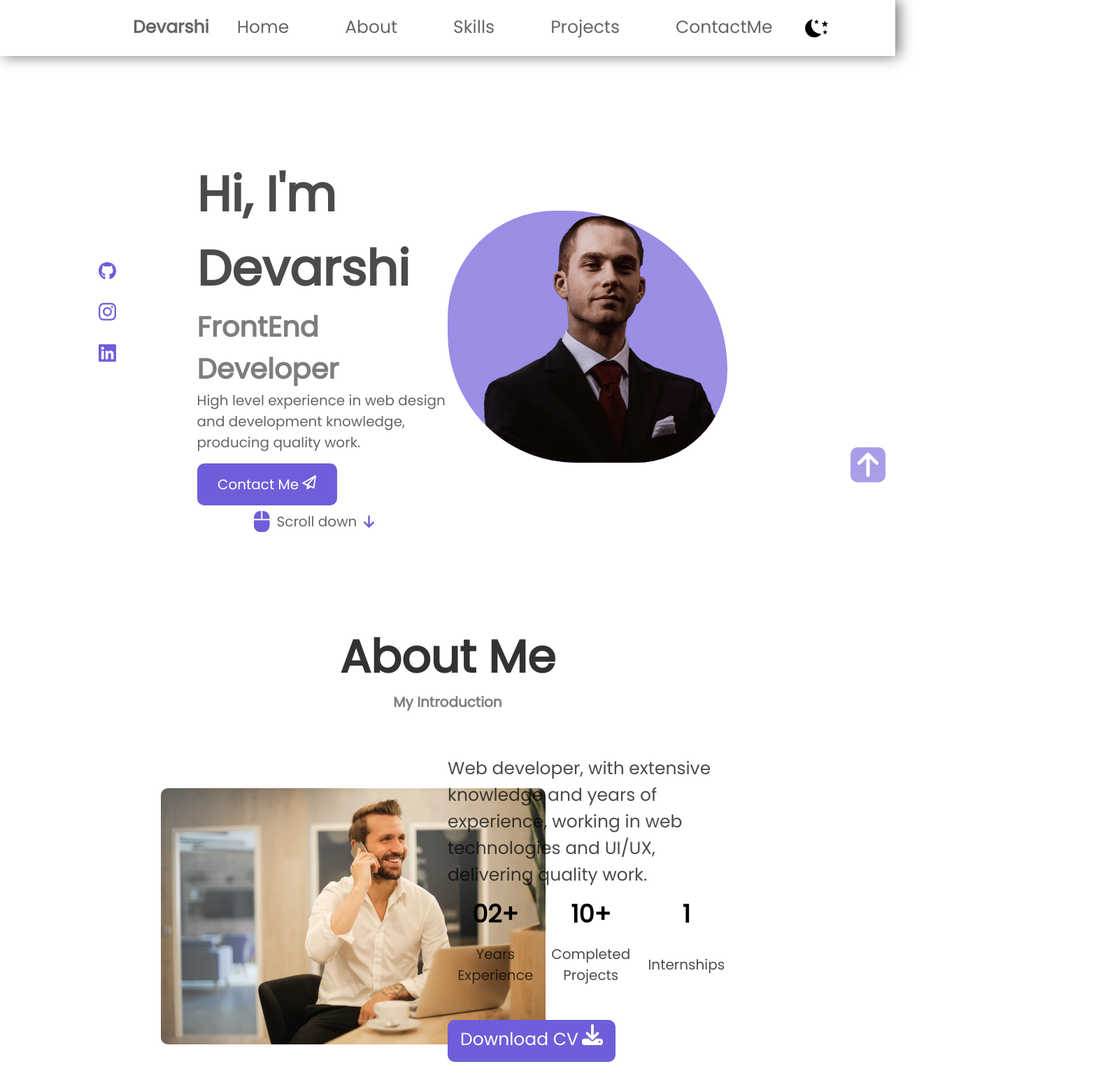
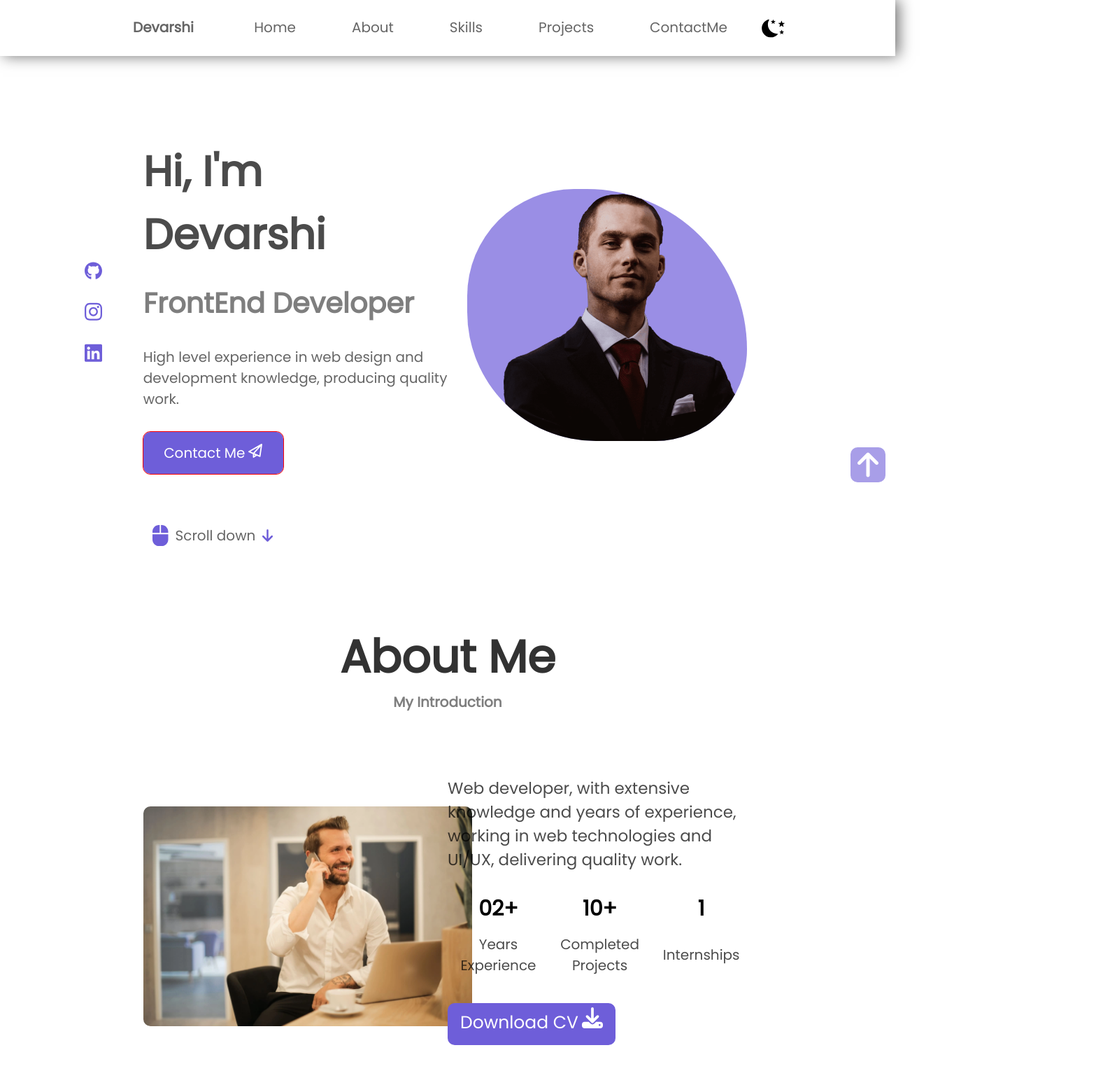
Before and after one commit to Devarshi0-1/Portfolio-Website, a React (Vite) app: page / in a window 1280 px wide. Shown: the top 1560 px of the page at 70% size, 1567 px wide, since content can reach past the window. Built offline with nearby package versions, Linux system fonts and the light colour scheme.

Commit message:
Major Layout Fixes

```diff
--- a/src/App.css
+++ b/src/App.css
@@ -19,6 +19,7 @@
 
 .dark_mode {
     --bg-clr-primary: rgb(32, 32, 32);
+    /* --bg-clr-primary: rgb(14, 10, 46); */
     --clr-accent: rgb(110, 94, 217);
     --clr-accent-light: rgba(111, 94, 219, 0.7);
     --clr-text: black;
--- a/src/Components/About/About.css
+++ b/src/Components/About/About.css
@@ -24,21 +24,22 @@
     display: grid;
     grid-template-rows: 2fr 3fr;
     grid-template-columns: repeat(2, 50%);
-    height: 500px;
-    width: 80%;
+    height: 440px;
+    width: 85%;
     margin: auto auto;
+    /* background-color: grey; */
 }
 
 .aboutImg {
-    width: 550px;
+    width: 470px;
     border-radius: 10px;
     grid-row-start: 1;
     grid-row-end: 4;
     margin: auto 0;
 }
 
-.aboutGridContainer>p {
-    font-size: 25px;
+.aboutGridContainer > p {
+    font-size: 23px;
     opacity: 0.7;
     padding-top: 20px;
     color: var(--clr-sec-text);
@@ -48,6 +49,7 @@
     display: grid;
     grid-template-columns: repeat(3, 1fr);
     grid-template-rows: repeat(2, 1fr);
+    font-size: 30px;
     color: var(--clr-sec-text);
 }
 
@@ -57,7 +59,6 @@
     display: grid;
     grid-template-rows: 1fr 1fr;
     place-items: center;
-    font-size: 35px;
     font-weight: 900;
     text-align: center;
 }
@@ -94,10 +95,6 @@
     fill: white;
     margin-left: 5px;
 }
-
-/* MEDIUM DEVICES */
-
-@media screen and (max-width: 1024px) {}
 
 /* SMALL DEVICES */
 
--- a/src/Components/Contact/contact.css
+++ b/src/Components/Contact/contact.css
@@ -2,6 +2,7 @@
     height: 100vh;
     width: 80%;
     margin: 0 auto;
+    margin-top: 150px;
     flex-direction: column;
     background-color: var(--bg-clr-primary);
 }
@@ -20,7 +21,7 @@
 }
 
 .contactContainer {
-    height: 80%;
+    height: 70%;
     width: 90%;
     display: grid;
     grid-template-columns: 4fr 2fr;
@@ -28,16 +29,16 @@
     border-radius: 10px;
 }
 
+
 .formCont {
     width: 90%;
-    height: 80%;
-    margin: auto auto;
+    margin: 20px;
     display: grid;
     grid-template-rows: 1fr 9fr;
 }
 
 .formCont>h2 {
-    font-size: 40px;
+    font-size: 35px;
     color: var(--clr-sec-text);
     opacity: 0.7;
 }
@@ -45,7 +46,7 @@
 .formCont form {
     display: grid;
     grid-template-columns: repeat(2, 1fr);
-    grid-template-rows: 1fr 1fr 5fr 1fr;
+    grid-template-rows: .3fr .5fr 1.5fr 1fr;
     margin-top: 20px;
     column-gap: 40px;
     row-gap: 20px;
@@ -55,7 +56,7 @@
 .formCont form textarea {
     border: 1px solid var(--clr-sec-text);
     border-radius: 5px;
-    font-size: 25px;
+    font-size: 20px;
     font-weight: 200;
     padding: 5px 10px;
     color: var(--clr-sec-text);
@@ -100,10 +101,11 @@
 .contactOuterCont {
     background-color: var(--clr-accent);
     border-radius: 0 10px 10px 0;
+    height: 95%;
 }
 
 .contactInfoCont {
-    width: 80%;
+    width: 90%;
     height: 80%;
     flex-direction: column;
 }
@@ -116,7 +118,7 @@
 
 .contactGrid {
     display: grid;
-    height: 50%;
+    height: 60%;
     width: 100%;
     margin: 0 auto;
     grid-template-columns: 2fr 8fr;
--- a/src/Components/Footer/footer.css
+++ b/src/Components/Footer/footer.css
@@ -44,8 +44,8 @@ footer {
 }
 
 .socials>* {
-    height: 40px;
-    width: 40px;
+    height: 30px;
+    width: 30px;
     fill: white;
 }
 
--- a/src/Components/Header/HeaderSection/headerSection.css
+++ b/src/Components/Header/HeaderSection/headerSection.css
@@ -23,11 +23,21 @@
     margin: 0 auto;
     position: relative;
     background-color: var(--bg-clr-primary);
+    z-index: -100;
+}
+
+.headerGridContainer {
+    height: 500px;
+    width: 85%;
+    column-gap: 10px;
+    display: grid;
+    grid-template-rows: repeat(4, 1fr);
+    grid-template-columns: repeat(2, 50%);
 }
 
 .headerSection h1 {
     margin: auto 0;
-    font-size: 70px;
+    font-size: 60px;
     opacity: 0.7;
     color: var(--clr-sec-text);
 }
@@ -47,15 +57,50 @@
 }
 
 .headerSection button {
+    position: relative;
     height: 60px;
     width: 200px;
     margin: auto 0;
     border-radius: 10px;
     border-width: 0;
     font-size: 20px;
+    background-color: transparent;
+    cursor: pointer;
+    pointer-events: all;
+    transition: transform ease-in 200ms;
+}
+
+.headerSection button::before {
+    content: '';
+    position: absolute;
+    left: 0;
+    top: 0;
+    height: 100%;
+    width: 100%;
+    border-radius: 10px;
+    outline: 1px solid red;
+    z-index: -2;
     background-color: rgb(110, 94, 217);
-    cursor: pointer;
-    transition: transform ease-in 200ms;
+    pointer-events: none;
+}
+
+.headerSection button::after {
+    content: '';
+    position: absolute;
+    height: 100%;
+    width: 100%;
+    left: 0;
+    top: 0;
+    z-index: -1;
+    transform: scaleX(0);
+    background-color: red;
+    border-radius: 10px;
+    outline: 1px solid red;
+    pointer-events: none;
+}
+
+.headerSection button:hover::after {
+    transform: scaleX(1);
 }
 
 .headerSection button:hover {
@@ -71,14 +116,6 @@
     width: 20px;
     margin-left: 5px;
     fill: white;
-}
-
-.headerGridContainer {
-    height: 450px;
-    width: 70%;
-    display: grid;
-    grid-template-rows: repeat(4, 1fr);
-    grid-template-columns: repeat(2, 50%);
 }
 
 .blob {
@@ -103,7 +140,7 @@
     justify-content: space-evenly;
     width: 50px;
     height: 200px;
-    left: 0;
+    left: -20px;
 }
 
 .verticalSocials * {
@@ -114,8 +151,8 @@
 .scrollDown {
     display: flex;
     position: absolute;
-    bottom: 30px;
-    left: 225px;
+    bottom: 10px;
+    left: 80px;
     width: 200px;
     height: 50px;
     text-decoration: none;
--- a/src/Components/Header/NavBar/navBar.css
+++ b/src/Components/Header/NavBar/navBar.css
@@ -13,7 +13,7 @@ nav {
     width: 100%;
     justify-content: space-around;
     list-style: none;
-    font-size: 25px;
+    font-size: 20px;
 }
 
 .navList> :first-child a {
@@ -73,6 +73,10 @@ nav {
         width: 100vw;
     }
 
+    .navList li {
+        margin-inline: 10px;
+    }
+
     .navList li a {
         margin: 3px;
         font-size: 13px;
--- a/src/Components/Project Slide/projectSlide.css
+++ b/src/Components/Project Slide/projectSlide.css
@@ -1,5 +1,4 @@
 .projectsContainer {
-    margin-top: 50px;
     height: 70%;
     width: 90%;
     background-color: var(--bg-clr-primary);
@@ -40,7 +39,7 @@
 .slide {
     flex-shrink: 0;
     height: 90%;
-    width: 1126px;
+    width: 1000px;
     background-color: var(--bg-clr-primary);
     display: grid;
     grid-template-rows: repeat(3, 1fr);
@@ -67,7 +66,7 @@
 }
 
 .slideImgs {
-    width: 681px;
+    width: 500px;
     border-radius: 10px;
 }
 
@@ -105,6 +104,7 @@
 }
 
 .slideSummary {
+    margin-top: 10px;
     flex-direction: column;
     justify-content: space-evenly;
 }
--- a/src/Components/Projects/projects.css
+++ b/src/Components/Projects/projects.css
@@ -1,7 +1,8 @@
 #projects {
     height: 100vh;
-    width: 80%;
+    width: 85%;
     margin: 0 auto;
+    margin-top: 150px;
     flex-direction: column;
     background-color: var(--bg-clr-primary);
 }
--- a/src/Components/Skills/skills.css
+++ b/src/Components/Skills/skills.css
@@ -20,12 +20,13 @@
 }
 
 .skillsGridContainer {
-    width: 90%;
+    width: 85%;
     height: 70%;
     margin-top: 100px;
     display: grid;
     grid-template-columns: repeat(4, 1fr);
     grid-template-rows: repeat(2, 1fr);
+    row-gap: 40px;
     place-items: center;
     position: relative;
 }
@@ -33,8 +34,8 @@
 .skillsGridContainer span {
     background-color: var(--clr-accent-light);
     border-radius: 343px 274px 278px 257px;
-    height: 250px;
-    width: 250px;
+    height: 220px;
+    width: 220px;
     flex-shrink: 0;
 }
 
@@ -67,7 +68,7 @@
 }
 
 .skillsGridContainer img {
-    height: 200px;
+    height: 190px;
     margin: 0 auto;
     opacity: 1;
     transition: transform 500ms;
```
Also changed, not shown: src/Components/Header/Header.css (+0 -13 lines), 1 other file (tests, documents, lock files or other folders).
